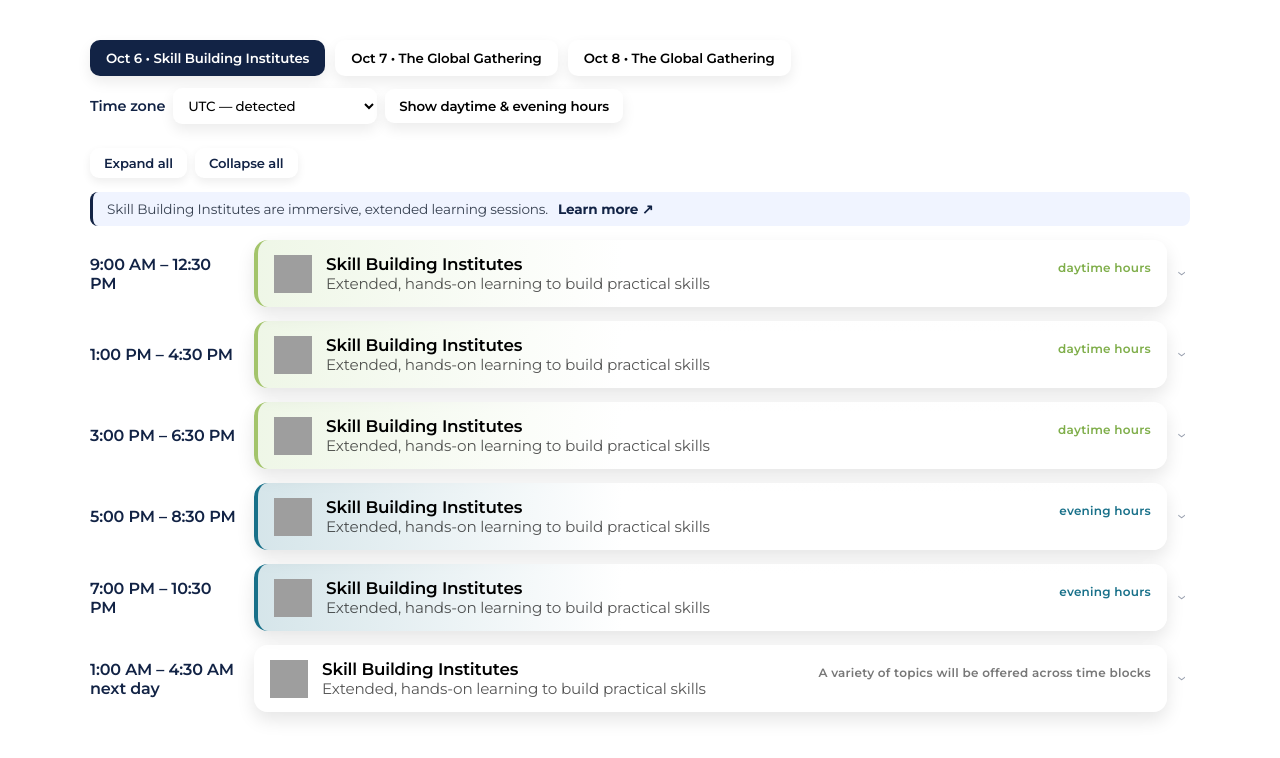
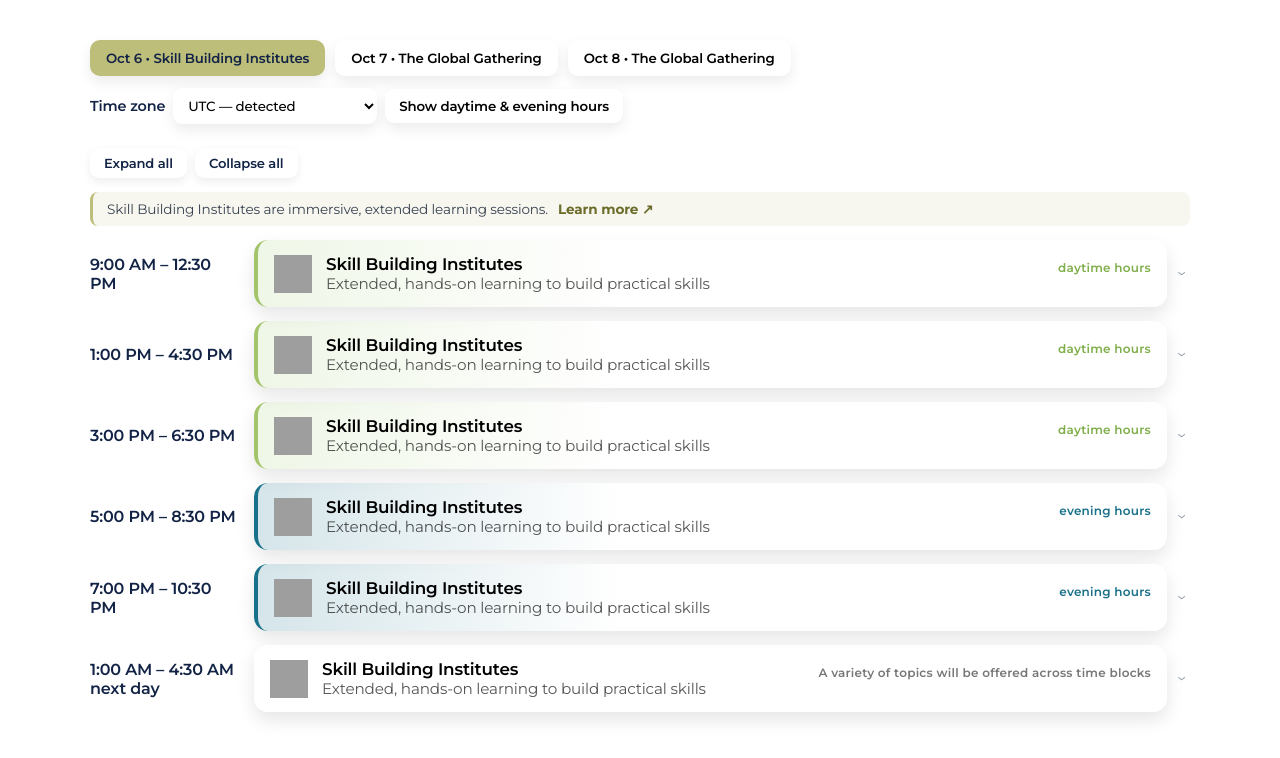
Before and after one commit to jqman23/GG-AgendaSkeleton-widget, a plain HTML site: page index.html in a window 1280 px wide. Drawn offline with Linux system fonts and the light colour scheme; grey boxes are pictures that could not be loaded.

Commit message:
Match pricing widget colors: sage green for Oct 6 button and skill note

```diff
--- a/style.css
+++ b/style.css
@@ -47,6 +47,11 @@ body {
 .dayBtn.active {
   background: #122345;
   color: white;
+}
+/* Oct 6 skill button gets sage green when active */
+.dayBtn[data-day="day1"].active {
+  background: #bebe7b;
+  color: #122345;
 }
 .dayBtn:hover {
   transform: translateY(-2px);
@@ -210,8 +215,8 @@ body {
   display: flex;
   align-items: center;
   gap: 10px;
-  background: #f0f4ff;
-  border-left: 3px solid #122345;
+  background: rgba(190,190,123,0.12);
+  border-left: 3px solid #bebe7b;
   border-radius: 8px;
   padding: 9px 14px;
   font-size: 0.85rem;
@@ -219,7 +224,7 @@ body {
   margin-bottom: 14px;
 }
 .skillNote a {
-  color: #122345;
+  color: #6b6b2a;
   font-weight: 700;
   text-decoration: none;
   white-space: nowrap;
```
